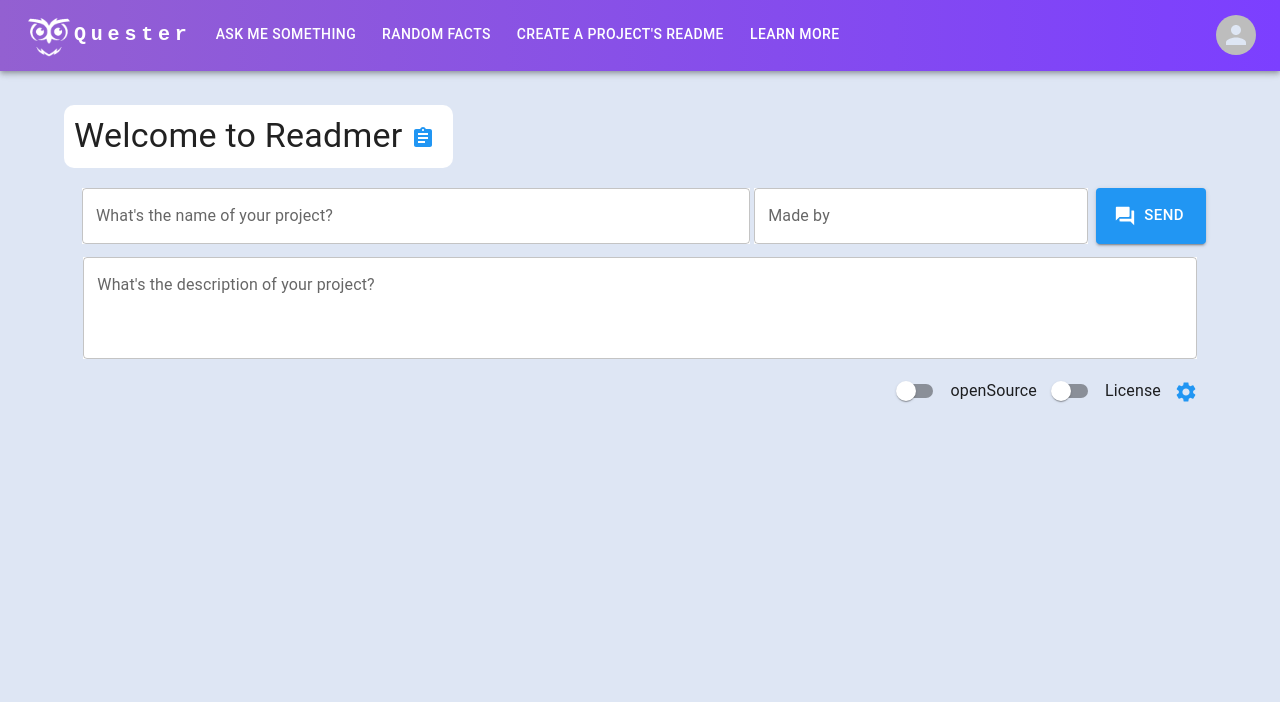
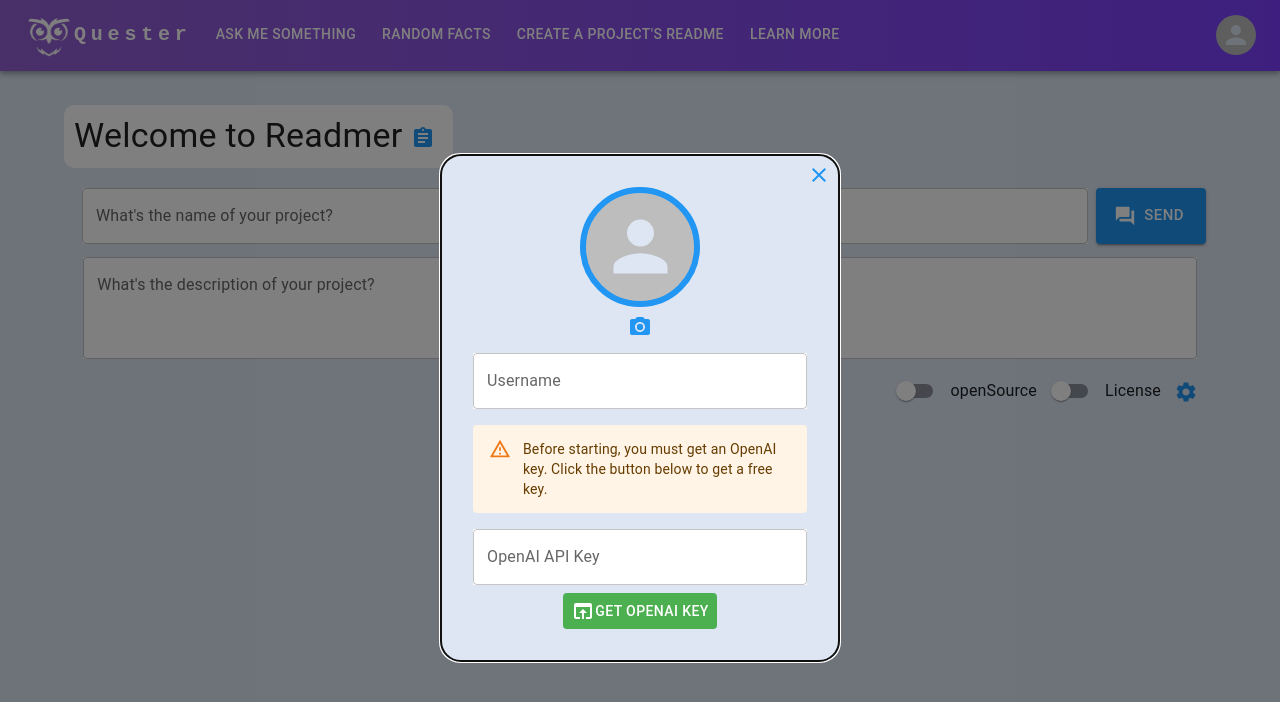
Before and after one commit to ponjjar/Quester, a React (Create React App) app: page /readme in a window 1280 px wide. Shown: the top 702 px of the page. Built offline with nearby package versions, Linux system fonts and the light colour scheme.

Commit message:
add api key, my credits expired.

```diff
--- a/src/Header.js
+++ b/src/Header.js
@@ -15,15 +15,17 @@ import AdbIcon from "@mui/icons-material/Adb";
 import themeStyle from "./api/Theme";
 import Translator from "./api/Translator";
 import {
+  Alert,
   Collapse,
   FormControl,
   Icon,
   Input,
   InputAdornment,
+  Link,
   Modal,
   TextField,
 } from "@mui/material";
-import { Close, PhotoCamera } from "@mui/icons-material";
+import { Close, OpenInBrowser, PhotoCamera } from "@mui/icons-material";
 import { width } from "@mui/system";
 import PermIdentityIcon from "@mui/icons-material/PermIdentity";
 
@@ -35,6 +37,7 @@ function ResponsiveAppBar(props) {
   ];
   const [configsMenu, setConfigsMenu] = React.useState(false);
   const [userName, setUsername] = React.useState(null);
+  const [apikey, setApiKey] = React.useState(null);
   const [userAvatar, setAvatar] = React.useState(null);
   if (localStorage.getItem("avatar") != null && userAvatar == null) {
     setAvatar(localStorage.getItem("avatar"));
@@ -45,7 +48,12 @@ function ResponsiveAppBar(props) {
     setUsername(localStorage.getItem("username"));
   } else if (localStorage.getItem("username") === null && userName != null) {
     localStorage.setItem("username", userName);
+  } if (localStorage.getItem("openai") != null && apikey == null) {
+    setApiKey(localStorage.getItem("openai"));
+  } else if (localStorage.getItem("openai") === null && apikey != null) {
+    localStorage.setItem("openai", apikey);
   }
+
 
   const pages = Translator("tabs", userLang);
 
@@ -81,7 +89,9 @@ function ResponsiveAppBar(props) {
   const handleCloseUserMenu = () => {
     setAnchorElUser(null);
   };
-
+  if (((apikey == null || apikey.length < 40 ) && (localStorage.getItem("openai") === null || localStorage.getItem("openai").length < 40)) && !configsMenu) {
+    setConfigsMenu(true);
+  }
   return (
     <>
       <AppBar
@@ -383,8 +393,53 @@ function ResponsiveAppBar(props) {
                 }}
               />
             </Box>
+            <Collapse in = {apikey == null || apikey.length < 40 }  >
+                <Alert severity="warning" sx={{ marginTop: "1rem" }}>
+                  {Translator("apiKeyError", userLang)}
+                </Alert>
+            </Collapse>
+            <Box sx={{ display: "flex", gap: "1rem" }}>
+
+
+              <TextField
+                id="outlined-basic"
+                fullWidth
+                label={"OpenAI API Key"}
+                variant="outlined"
+                autoComplete="off"
+                type="password"
+                style={{
+                  backgroundColor: props.theme.palette.background.paper,
+
+                  marginTop: "1rem",
+                }}
+                value={apikey}
+                onChange={(e) => {
+                  setApiKey(e.target.value);
+                  localStorage.setItem("openai", e.target.value);
+                }}
+              />
+            </Box>
           </FormControl>
+          <Link href="https://beta.openai.com/account/api-keys"
+                target="_blank"
+          >
+                <Button
+                  sx={{
+                    color: "white",
+                    marginTop: "0.5rem",
+                    backgroundColor: props.theme.palette.secondary.main,
+                    "&:hover": {
+                      backgroundColor: props.theme.palette.primary.dark,
+                    },
+                  }}
+                >
+                   <OpenInBrowser></OpenInBrowser>
+                  {Translator("getOpenAIKey", userLang)}
+                </Button>
+              </Link>
         </Box>
+
       </Modal>
     </>
   );
--- a/src/api/Generate.js
+++ b/src/api/Generate.js
@@ -40,7 +40,9 @@ export default async function onSubmit(
     method: "POST",
     headers: {
       "Content-Type": "application/json",
-      Authorization: "Bearer " + String(process.env.REACT_APP_API_KEY),
+      Authorization: "Bearer " + String(
+        localStorage.getItem("openai")
+      ),
     },
     body: JSON.stringify({
       ...DEFAULT_PARAMS,
@@ -54,6 +56,12 @@ export default async function onSubmit(
     "https://api.openai.com/v1/completions",
     requestOptions
   );
+  if (response.status != 200 && localStorage.getItem("openai").length > 40) {
+     localStorage.setItem("openai", "");
+     window.location.reload();
+
+
+  }
 
   const data = await response.json();
 
--- a/src/api/Translator.js
+++ b/src/api/Translator.js
@@ -63,6 +63,8 @@ export default function Translator(value, userLang) {
       openSettings :  "Abrir configurações",
       logout :  "Sair",
       username :  "Nome de usuário",
+      getOpenAIKey: "Obter chave da OpenAI",
+      apiKeyError: "Antes de começar, você precisa obter uma chave da OpenAI. Clique no botão abaixo para obter uma chave gratuita.",
 
     };
     return portuguese[value];
@@ -95,6 +97,8 @@ export default function Translator(value, userLang) {
       openSettings :  "Abrir configuraciones",
       logout :  "Cerrar sesión",
       username :  "Nombre de usuario",
+      getOpenAIKey: "Obtener clave de OpenAI",
+      apiKeyError: "Antes de comenzar, necesitas obtener una clave de OpenAI. Haga clic en el botón a continuación para obtener una clave gratuita.",
 
 
     };
@@ -130,6 +134,8 @@ export default function Translator(value, userLang) {
       openSettings :  "Paramètres",
       logout :  "Se déconnecter",
       username :  "Nom d'utilisateur",
+      getOpenAIKey: "Obtenir une clé OpenAI",
+      apiKeyError: "Avant de commencer, vous devez obtenir une clé OpenAI. Cliquez sur le bouton ci-dessous pour obtenir une clé gratuite.",
     }
 
     return french[value];
@@ -162,6 +168,8 @@ export default function Translator(value, userLang) {
       openSettings :  "Einstellungen öffnen",
       logout :  "Ausloggen",
       username : "Benutzername",
+      getOpenAIKey: "OpenAI-Schlüssel erhalten",
+      apiKeyError: "Bevor Sie beginnen, müssen Sie einen OpenAI-Schlüssel erhalten. Klicken Sie auf die Schaltfläche unten, um einen kostenlosen Schlüssel zu erhalten.",
     };
     return german[value];
   } else if (userLang.toLowerCase().includes("it")) {
@@ -194,6 +202,8 @@ export default function Translator(value, userLang) {
       openSettings :  "Apri impostazioni",
       logout :  "Disconnettersi",
       username :  "Nome utente",
+      getOpenAIKey: "Ottieni una chiave OpenAI",
+      apiKeyError: "Prima di iniziare, devi ottenere una chiave OpenAI. Fai clic sul pulsante qui sotto per ottenere una chiave gratuita.",
     };
     return italian[value];
   } else if (userLang.toLowerCase().includes("ru")) {
@@ -225,6 +235,8 @@ export default function Translator(value, userLang) {
       openSettings : "Открыть настройки",
       logout : "Выйти",
       username : "Имя пользователя",
+      getOpenAIKey: "Получить ключ OpenAI",
+      apiKeyError: "Прежде чем начать, вы должны получить ключ OpenAI. Нажмите на кнопку ниже, чтобы получить бесплатный ключ.",
     };
     return russian[value];
   } else if (userLang.toLowerCase().includes("ja")) {
@@ -256,6 +268,8 @@ export default function Translator(value, userLang) {
       openSettings : "設定を開く",
       logout : "ログアウト",
       username : "ユーザー名",
+      getOpenAIKey: "OpenAIキーを取得する",
+      apiKeyError: "始める前に、OpenAIキーを取得する必要があります。下のボタンをクリックして無料のキーを取得してください。",
     };
     return japanese[value];
   } else if (userLang.toLowerCase().includes("zh")) {
@@ -287,6 +301,8 @@ export default function Translator(value, userLang) {
       openSettings :  "打开设置",
       logout :  "登出",
       username :  "用户名",
+      getOpenAIKey: "获取OpenAI密钥",
+      apiKeyError: "在开始之前，您必须获取OpenAI密钥。单击下面的按钮以获取免费密钥。",
     };
     return chinese[value];
    }
@@ -319,7 +335,10 @@ export default function Translator(value, userLang) {
       profile : "Profile",
       openSettings : "Open settings",
       logout : "Logout",
-      username : "Username",   };
+      username : "Username",
+      getOpenAIKey: "Get OpenAI key",
+      apiKeyError: "Before starting, you must get an OpenAI key. Click the button below to get a free key.",
+    };
     return english[value];
   }
 }
```
Also changed, not shown: 1 other file (tests, documents, lock files or other folders).
